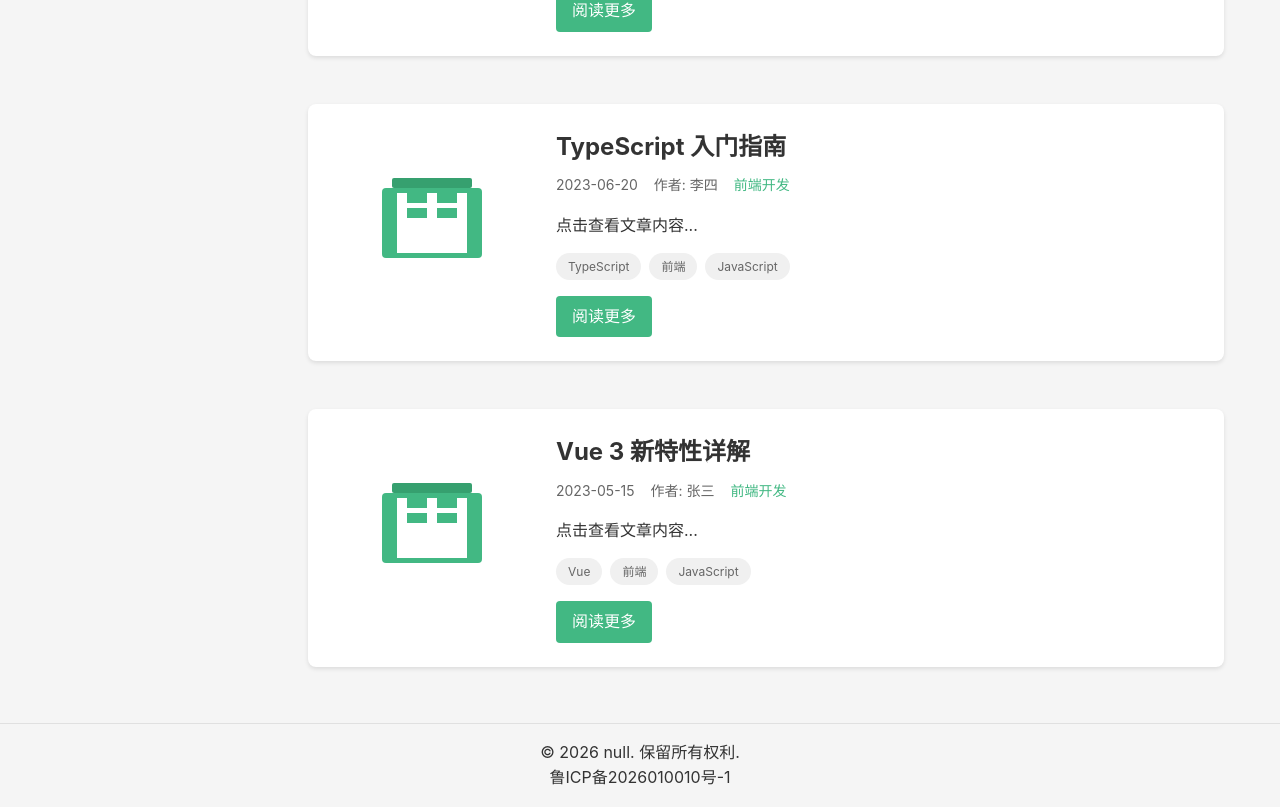
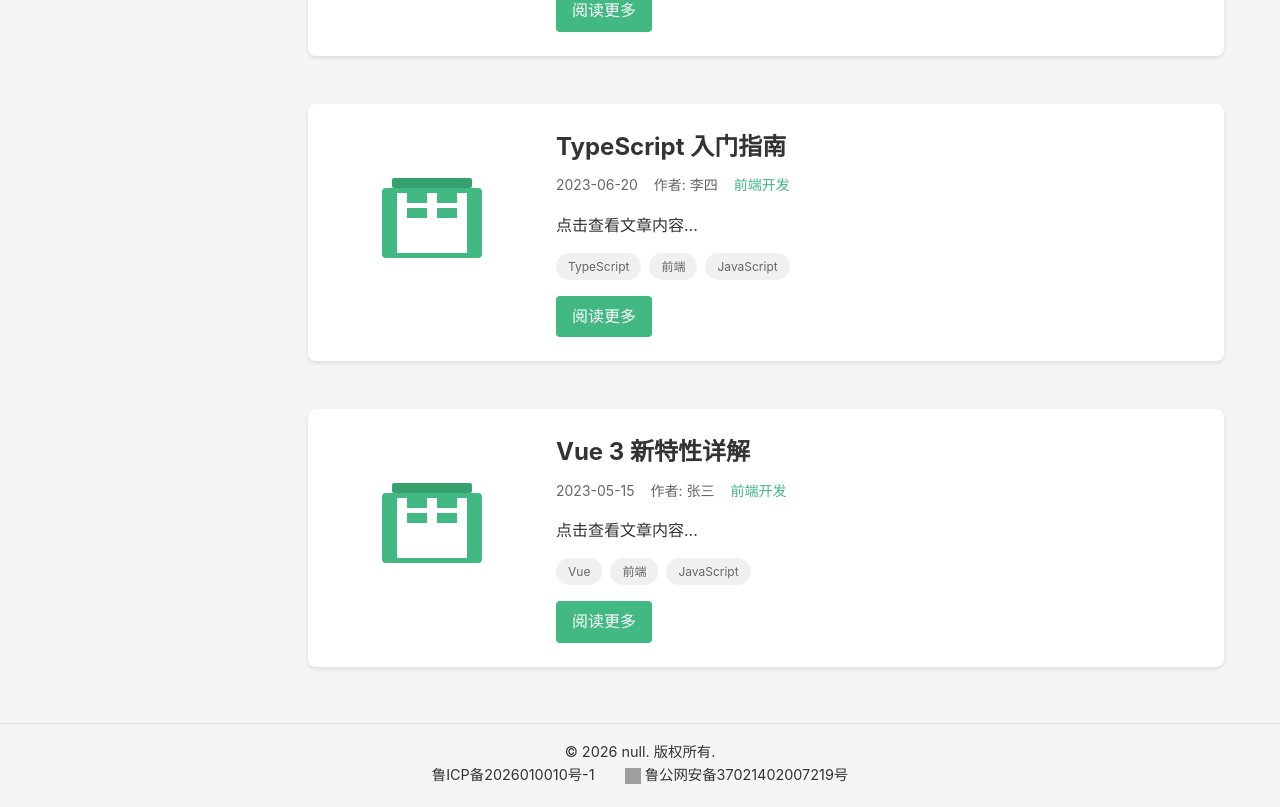
Before and after one commit to dkbnull/hello-blog, a Vue app: page / in a window 1280 px wide. Shown: the part 388-1195 px from the top of the page. Built offline with nearby package versions, Linux system fonts and the light colour scheme; grey boxes are pictures that could not be loaded.

Commit message:
feat: 增加公安联网备案号

```diff
--- a/src/components/Footer.vue
+++ b/src/components/Footer.vue
@@ -1,8 +1,20 @@
 <template>
   <footer class="footer">
     <div class="container">
-      <p>&copy; {{ new Date().getFullYear() }} null. 保留所有权利.</p>
-      <a href="https://beian.miit.gov.cn/" target="_blank" class="record-link">鲁ICP备2026010010号-1</a>
+      <div class="footer-info">
+        <p>&copy; {{ new Date().getFullYear() }} null. 版权所有.</p>
+      </div>
+      <div class="footer-records">
+        <div class="record-item">
+          <a href="https://beian.miit.gov.cn/" target="_blank" class="record-link">鲁ICP备2026010010号-1</a>
+        </div>
+        <div class="record-item">
+          <a href="https://beian.mps.gov.cn/#/query/webSearch" target="_blank" class="record-link">
+            <img src="https://beian.mps.gov.cn/web/assets/logo01.6189a29f.png" class="record-icon" alt="公安备案图标">
+            鲁公网安备37021402007219号
+          </a>
+        </div>
+      </div>
     </div>
   </footer>
 </template>
@@ -14,6 +26,7 @@
 .footer {
   background-color: #f5f5f5;
   color: #333333;
+  font-size: 0.9rem;
   text-align: center;
   padding: 1rem;
   margin-top: auto;
@@ -21,14 +34,18 @@
   transition: background-color 0.3s, color 0.3s;
 }
 
-.container {
-  max-width: 1200px;
-  margin: 0 auto;
-  padding: 0 1rem;
+.footer-records {
+  display: flex;
+  gap: 30px;
+  flex-wrap: wrap;
+  justify-content: center;
+  align-items: center;
 }
 
-p {
-  margin-bottom: 0;
+.record-item {
+  display: flex;
+  align-items: center;
+  gap: 5px;
 }
 
 .record-link {
@@ -41,6 +58,12 @@
   text-decoration: none;
 }
 
+.record-icon {
+  width: 16px;
+  height: 16px;
+  vertical-align: middle;
+}
+
 /* 深色模式 */
 .dark-mode .footer {
   background-color: #1e1e1e;
@@ -51,4 +74,13 @@
 .dark-mode .record-link {
   color: #e0e0e0;
 }
+
+/* 响应式设计 */
+@media (max-width: 768px) {
+  .footer-records {
+    flex-direction: column;
+    align-items: center;
+    gap: 0;
+  }
+}
 </style>
```
